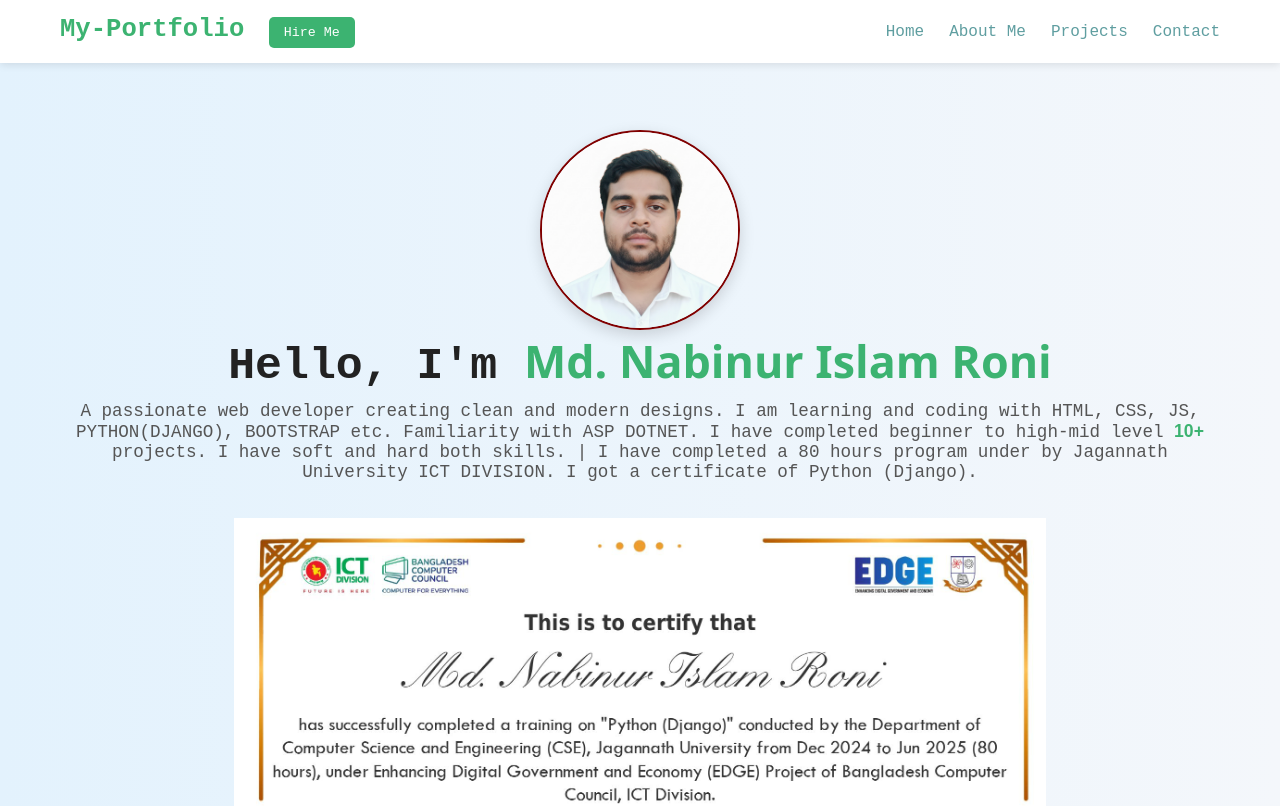
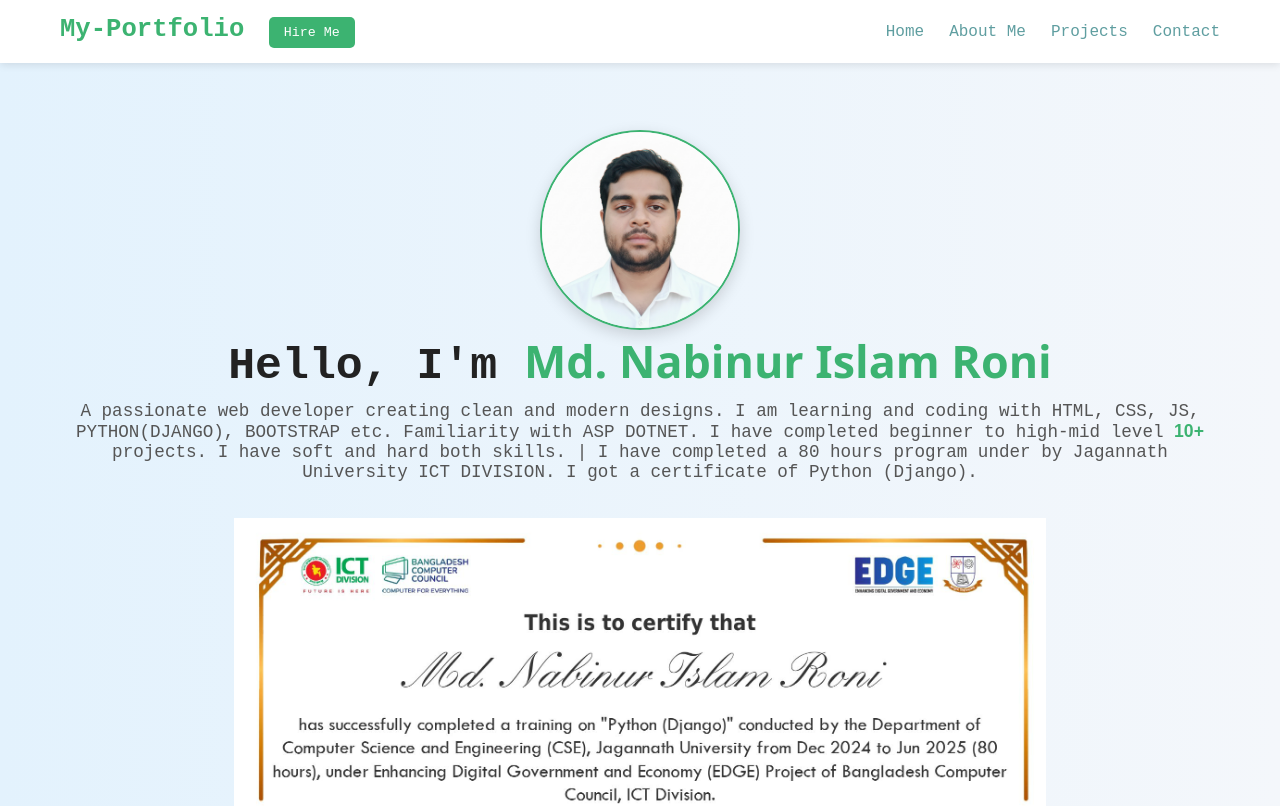
Before and after one commit to 2210alphAroni/Portfolio, a plain HTML site: page index.html in a window 1280 px wide. Shown: the top 806 px of the page. Drawn offline with Linux system fonts and the light colour scheme.

Commit message:
Update style.css

```diff
--- a/style.css
+++ b/style.css
@@ -40,7 +40,7 @@
         height: 200px;
         object-fit: cover;     /* Makes image cover the area nicely */
         border-radius: 50%;    /* Perfect circle */
-border:2px solid maroon;
+border:2px solid mediumseagreen;
         box-shadow: 0 5px 15px rgba(0,0,0,0.15);
         margin-top: 30px;      /* Space from header (header height ~60px + 20px) */
         transition: transform 0.3s ease;
```
